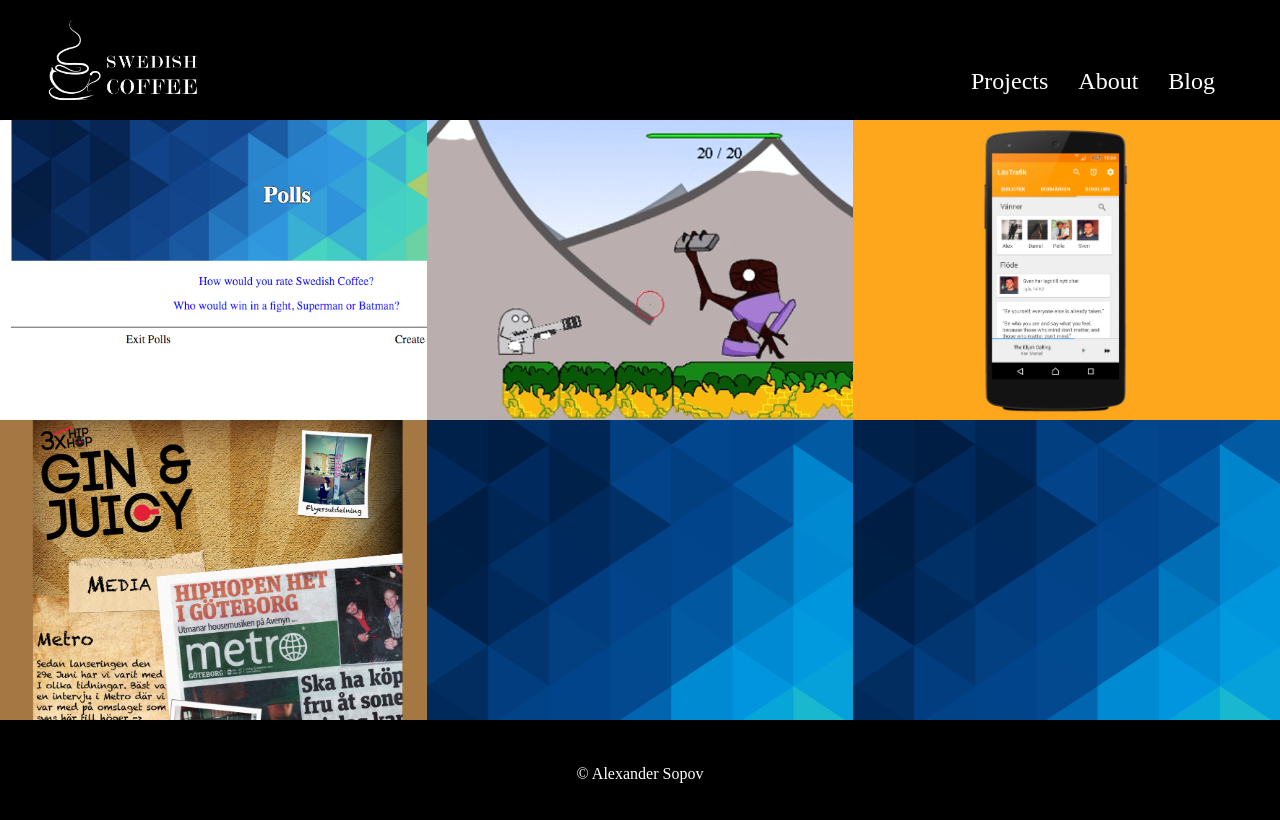
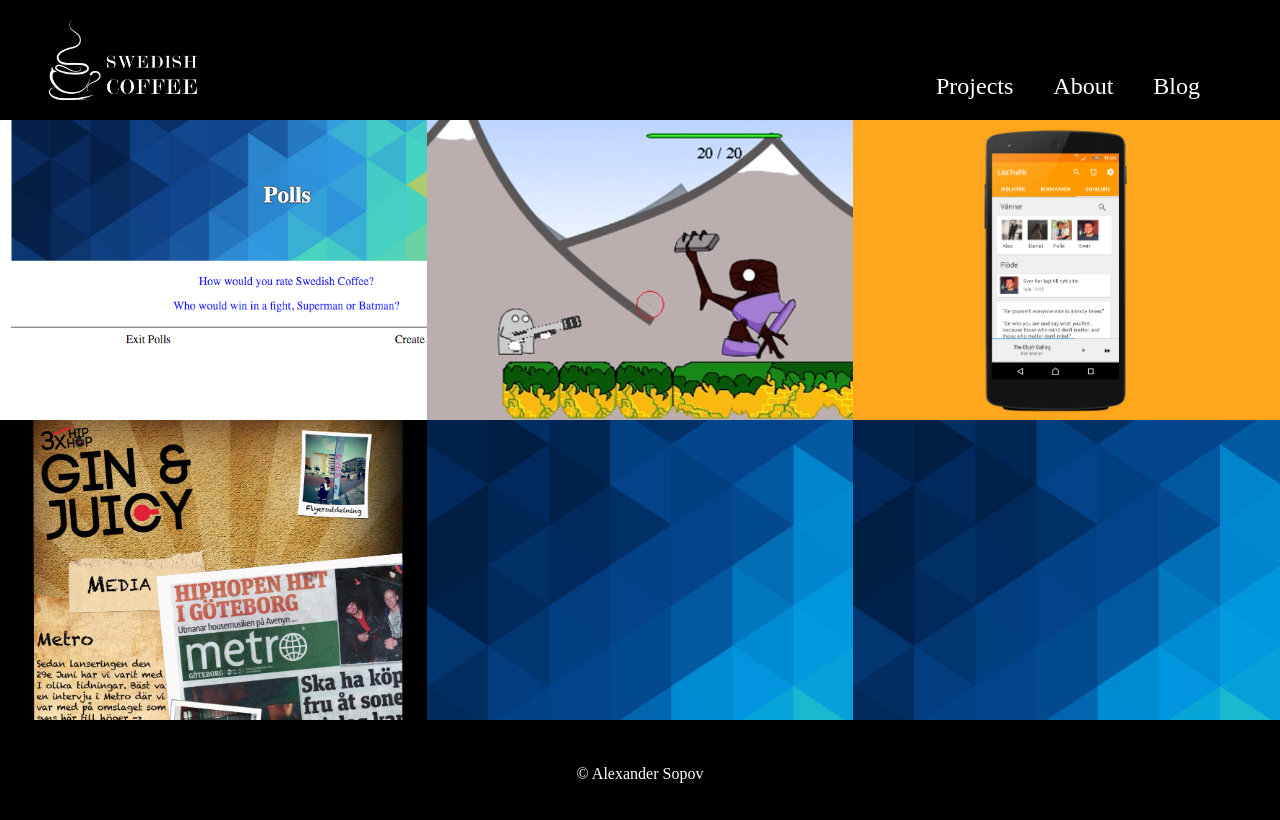
Before and after one commit to AlexanderSopov/SwedishCoffee, a Django app: page / in a window 1280 px wide. Run offline with Django 3.2, Linux system fonts and the light colour scheme; data comes from the database, SQL or seed files in the repository; both versions use the stored data as it was after the commit.

Commit message:
plenty of features implemented

```diff
--- a/SwedishCoffee/urls.py
+++ b/SwedishCoffee/urls.py
@@ -16,9 +16,15 @@
 from django.conf.urls import url, include
 from django.contrib import admin
 from website import views
+from polls import views
+
+
 
 urlpatterns = [
+	# ex: /admin/
     url(r'^admin/', admin.site.urls),
-    url(r"", include('website.urls')),
-    url(r"polls/", include('polls.urls'))
+    # ex: /polls
+    url(r"polls/", include('polls.urls')),
+    # ex: /
+    url(r"", include('website.urls'))
 ]
--- a/polls/templates/polls/index.html
+++ b/polls/templates/polls/index.html
@@ -27,7 +27,7 @@
 
 
 {% block lAction %}
-    <a class="actionButton lbutton" href="http://www.google.com">
+    <a class="actionButton lbutton" href="{% url 'website:projects' %}">
             Exit Polls
     </a>
 {% endblock %}
--- a/website/static/website/style.css
+++ b/website/static/website/style.css
@@ -1,5 +1,6 @@
 
 body{
+    height: 100%;
     margin:0px;
     padding: 0px;
     background: white url("images/background.png");
@@ -27,20 +28,50 @@
 }
 
 
-.menu{
-    text-align: right;
-    position: absolute;
+#hamburger{
+    position:absolute;
+    right:3%;
     bottom:10px;
-    right: 50px;
+    height: 60px;
+    width: 50px;
+    cursor: pointer;
 }
 
-.menu li{
-    text-decoration: none;
-    float:left;
-    margin:15px;
+#hamburger svg {
+    width: 50px;
+    fill: white;
+  }
+
+
+nav {
+    width: 300px;
+    height: 100%;
+    background-color:black;
+    position: fixed;
+    z-index: 100;
+    /* This trasform moves the drawer off canvas. */
+    -webkit-transform: translate(-300px, 0);
+    transform: translate(-300px, 0);
+    /* Optionally, we animate the drawer. */
+    transition: transform 0.3s ease;
+}
+nav.open {
+    -webkit-transform: translate(0, 0);
+    transform: translate(0, 0);
 }
 
-.menu a{
+nav li{
+    text-decoration: none;
+    display:block;
+    text-align:center;
+    margin:20px;
+    margin-right:30px;
+    margin-left:10px;
+    padding:0px;
+    list-style-type:none;
+}
+
+nav a{
     color:white;
     text-decoration: none;
     font-size: 1.5em;
@@ -74,16 +105,25 @@
 
 
 .projectIngress{
-    background-color: rgba(0,5,5,0.65);
+    background-color: rgba(0,5,5,0.80);
     position:absolute;
     left:0px;
     bottom:0px;
     padding-left: 20px;
     padding-right: 20px;
-    z-index: 100;
-    text-align: center;
-    height: 50%;
+    z-index: 99;
+    height: 35%;
     color:white;
+}
+
+.projectIngress h1 {
+    margin:5px;
+    font-size: 1.5em;
+}
+
+.projectIngress p {
+    margin:5px;
+    font-size: 1em;
 }
 
 .footer{
@@ -111,6 +151,23 @@
 }
 
 @media screen and (min-width: 769px){
+    #hamburger{
+        display:none;
+    }
+
+    nav{
+        text-align: right;
+        width: auto;
+        height: auto;
+        position: absolute;
+        right:-250px;
+        bottom:0px;
+    }
+
+    nav li{
+        display: inline;
+        float:left;
+    }
     .projectThumb{
         width: 33.333%;
     }
@@ -123,6 +180,7 @@
         animation-name: moveTextDown;
         animation-duration: .15s;
         padding-top:300px;
+        text-align: center;
         background-color: rgba(0,5,5,0.0);
     }
 
@@ -138,7 +196,7 @@
         animation-name: moveText;
         animation-duration: 0.55s;
         padding-top:120px;
-        background-color: rgba(0,5,5,0.65);
+        background-color: rgba(0,5,5,0.80);
     }
 
 
@@ -179,11 +237,11 @@
     from {padding-top:300px;
     background-color: rgba(0,5,5,0.0);}
     to {padding-top:120px;
-    background-color: rgba(0,5,5,0.65);}
+    background-color: rgba(0,5,5,0.80);}
 }
 @keyframes moveTextDown {
     from {padding-top:150px;
-    background-color: rgba(0,5,5,0.65);}
+    background-color: rgba(0,5,5,0.80);}
     to {padding-top:300px;
     background-color: rgba(0,5,5,0.0);}
 }
--- a/website/templates/website/base.html
+++ b/website/templates/website/base.html
@@ -13,12 +13,12 @@
         {% include "website/header.html" %}
         {% block header %}
         {% endblock %}
-        <div class="container">
+
+
+        <div class="container" id="body">
             {% block container %}
 
             {% endblock %}
-
-
         </div>
 
         {% include "website/footer.html" %}
@@ -26,5 +26,26 @@
 
         {% endblock %}
     </body>
+    <script>
 
+        /*
+        * Open the drawer when the menu ison is clicked.
+        */
+        var hamburger = document.querySelector('#hamburger');
+        var main = document.querySelector('#body');
+        var drawer = document.querySelector('#menu');
+        var header = document.querySelector('.header');
+
+        hamburger.addEventListener('click', function(e) {
+        drawer.classList.toggle('open');
+        e.stopPropagation();
+        });
+        main.addEventListener('click', function() {
+        drawer.classList.remove('open');
+        });
+        header.addEventListener('click', function() {
+        drawer.classList.remove('open');
+        });
+
+    </script>
 </html>
--- a/website/templates/website/header.html
+++ b/website/templates/website/header.html
@@ -8,22 +8,26 @@
 	        <img src="{% static logoPath %}">
 	    </div>
 
-
-
-	    <div class="menu">
+	    <nav id="menu">
 		    <ul>
 
 			    {% for item in menu %}
 			        <li>
-			        	<a href="{% url item.page.title %}"> {{ item.page.title }} </a>
+			        	<a href="{% url item.page.url %}"> {{ item.page.title }} </a>
 		        	</li>
 			    {% endfor %}
 			</ul>
+	    </nav>
 
-	    </div>
+	    <div id="hamburger">
+	        <svg xmlns="http://www.w3.org/2000/svg" viewBox="0 0 24 24">
+	          <path d="M2 6h20v3H2zm0 5h20v3H2zm0 5h20v3H2z"></path>
+	        </svg>
+      	</div>
 
 
 	</div>
 
 
+
 {% endblock %}
--- a/website/templates/website/index.html
+++ b/website/templates/website/index.html
@@ -5,7 +5,7 @@
 
 {% block container %}
     {% for project in projects %}
-    	<div class="projectThumb">
+	    	<div class="projectThumb" onclick="window.location='{% url project.page.url %}';">
 	    		<img src="{% static project.imgUrl %}">
 				<div class ="projectIngress">
 					<h1>
--- a/website/urls.py
+++ b/website/urls.py
@@ -1,10 +1,29 @@
+# website/urls.py
+
 from django.conf.urls import url
+from django.shortcuts import get_list_or_404
+
+from .models import Page
 
 from . import views
 
+app_name = "website"
+
 urlpatterns = [
-    url(r'^$', views.index, name='website'),
-    url(r'^projects/', views.index, name="Projects"),
-    url(r'^projects/', views.index, name="About"),
-    url(r'^projects/', views.index, name="Blog")
+	# ex: /
+    url(r'^$', views.index, name='index'),
+    # ex: /projects/
+    url(r'^projects/', views.projects, name="projects"),
+    # ex: /about/
+    url(r'^', views.index, name="about"),
+    # /Blog/
+    url(r'^ppr/', views.index, name="ppr"),
+    # /Blog/
+    url(r'^blog/', views.index, name="blog"),
+    # /Blog/
+    url(r'^dumbit/', views.index, name="dumbit"),
+    # /Blog/
+    url(r'^lastrafik/', views.index, name="lastrafik"),
+    # /Blog/
+    url(r'^stub/', views.index, name="stub")
 ]
--- a/website/views.py
+++ b/website/views.py
@@ -3,12 +3,35 @@
 from .models import MenuItem, Projects
 # Create your views here.
 
+
+
+baseContext = {"menu": get_list_or_404(MenuItem, )}
+
+
+
 def index(request):
+
+	print("got to index in website")
 	menu = get_list_or_404(MenuItem, )
 	projects = get_list_or_404(Projects)
-	return render(request, "website/index.html", {
+	context = {
 		"page": {"title":"hej"},
 		"logoPath":"website/images/coffe_cup.png",
 		"menu": menu,
 		"projects": projects
-	})
+	}
+	context.update(baseContext)
+
+	return render(request, "website/index.html", context)
+
+
+
+def projects(request):
+	menu = get_list_or_404(MenuItem, )
+	projects = get_list_or_404(Projects)
+	return render(request, "website/index.html", {**{
+		"page": {"title":"hej"},
+		"logoPath":"website/images/coffe_cup.png",
+		"menu": menu,
+		"projects": projects
+	}, **baseContext} )
```
Also changed, not shown: db.sqlite3, website/static/website/images/PPRKollage-mini.JPG, website/static/website/images/polls.png (added). Lines whose indentation alone changed are shown as unchanged.
